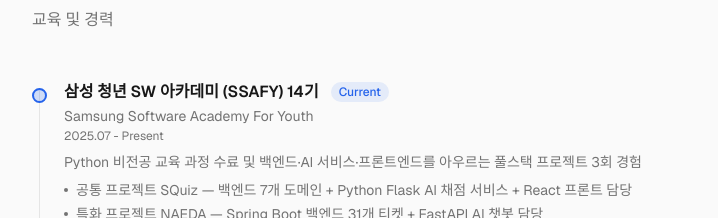
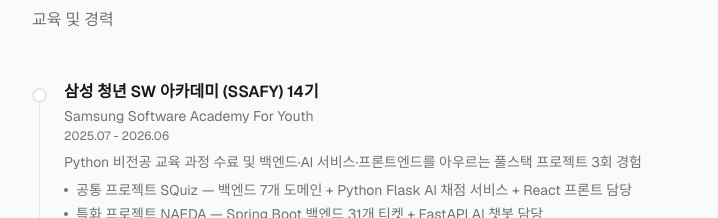
Before and after one commit to KnD0715/portfolio, a Next.js app: page / in a window 1280 px wide. Shown: the part 1480-1698 px from the top of the page, without its empty margins (96-814 px from the left). Built offline with nearby package versions, Linux system fonts and the light colour scheme.

Commit message:
fix: 경력사항 변경

```diff
--- a/src/data/experience.ts
+++ b/src/data/experience.ts
@@ -6,14 +6,14 @@
     type: "education",
     title: "삼성 청년 SW 아카데미 (SSAFY) 14기",
     organization: "Samsung Software Academy For Youth",
-    period: "2025.07 - Present",
+    period: "2025.07 - 2026.06",
     description: "Python 비전공 교육 과정 수료 및 백엔드·AI 서비스·프론트엔드를 아우르는 풀스택 프로젝트 3회 경험",
     details: [
       "공통 프로젝트 SQuiz — 백엔드 7개 도메인 + Python Flask AI 채점 서비스 + React 프론트 담당",
       "특화 프로젝트 NAEDA — Spring Boot 백엔드 31개 티켓 + FastAPI AI 챗봇 담당",
       "자율 프로젝트 우주 오락실 — GitLab-Jenkins-Docker CI/CD 파이프라인·멀티 서버 로드밸런싱·Grafana 모니터링 구축 및 미니게임 2종 개발",
     ],
-    current: true,
+    current: false,
   },
   {
     id: "likelion",
```
